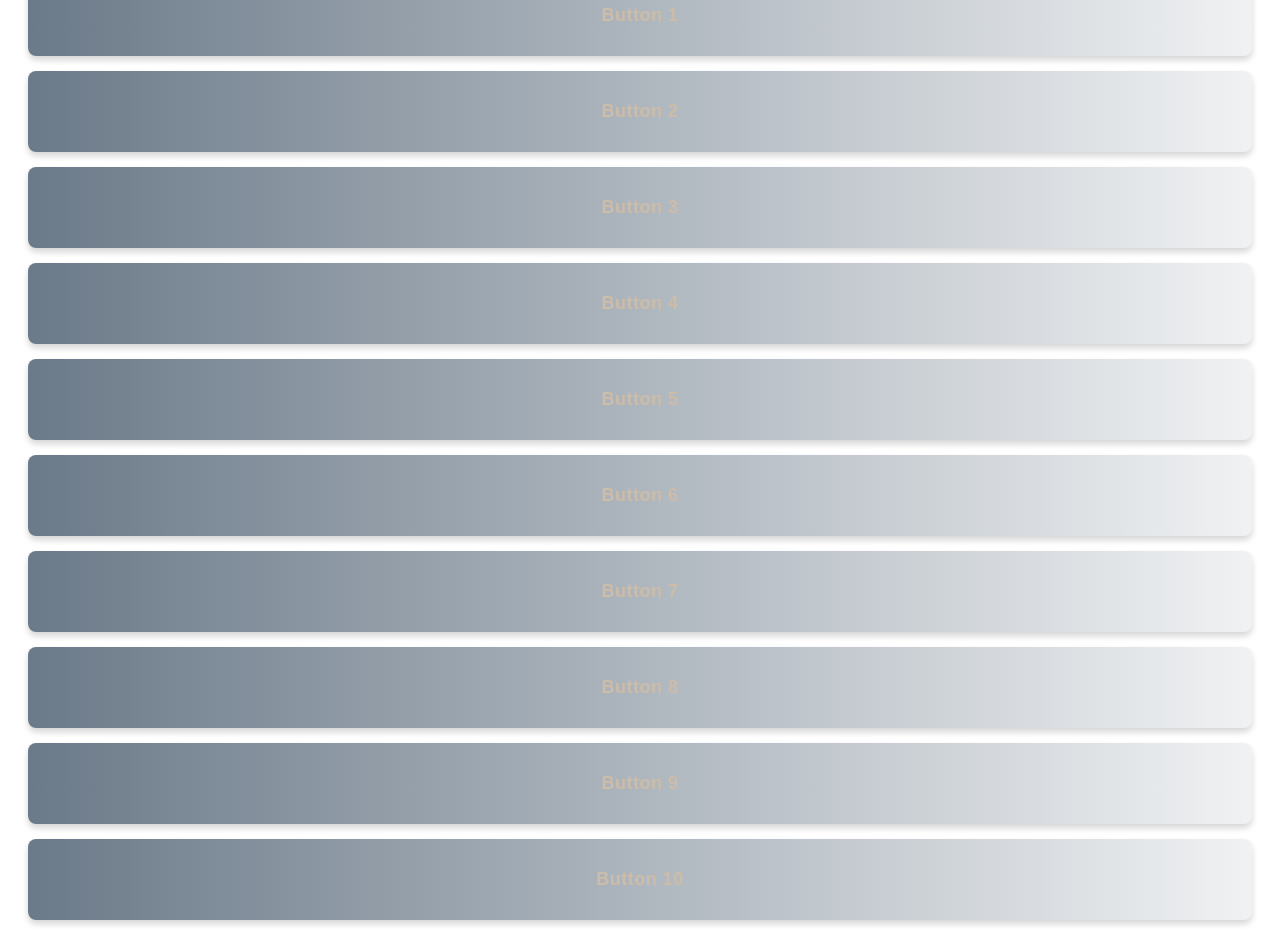
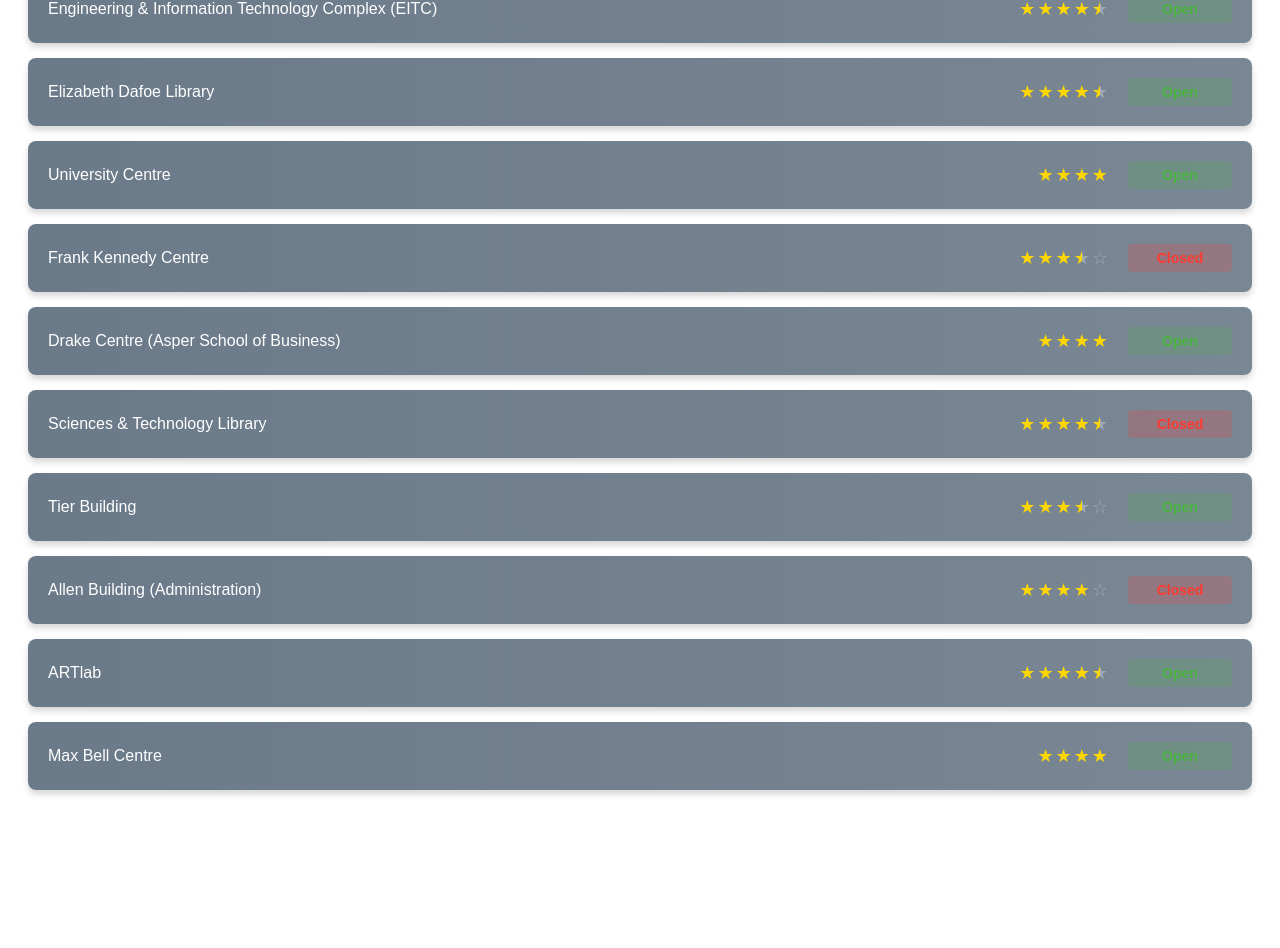
Before and after one commit to Martearo/Comp-3020-UM-Study-bruh-, a plain HTML site: page index.html in a window 1280 px wide. Shown: the part 483-1431 px from the top of the page. After the commit the page ends 1301 px from the top, so only its background shows below. Drawn offline with Linux system fonts and the light colour scheme.

Commit message:
Major Change #1

```diff
--- /dev/null
+++ b/data/buildings.json
@@ -0,0 +1,64 @@
+{
+  "buildings": [
+    {
+      "name": "Engineering & Information Technology Complex (EITC)",
+      "rating": 4.5,
+      "isOpen": true,
+      "hours": "7:00 AM - 11:00 PM"
+    },
+    {
+      "name": "Elizabeth Dafoe Library",
+      "rating": 4.8,
+      "isOpen": true,
+      "hours": "8:00 AM - 10:00 PM"
+    },
+    {
+      "name": "University Centre",
+      "rating": 4.2,
+      "isOpen": true,
+      "hours": "7:00 AM - 11:00 PM"
+    },
+    {
+      "name": "Frank Kennedy Centre",
+      "rating": 3.9,
+      "isOpen": false,
+      "hours": "6:00 AM - 9:00 PM"
+    },
+    {
+      "name": "Drake Centre (Asper School of Business)",
+      "rating": 4.3,
+      "isOpen": true,
+      "hours": "7:30 AM - 10:00 PM"
+    },
+    {
+      "name": "Sciences & Technology Library",
+      "rating": 4.6,
+      "isOpen": false,
+      "hours": "8:00 AM - 9:00 PM"
+    },
+    {
+      "name": "Tier Building",
+      "rating": 3.7,
+      "isOpen": true,
+      "hours": "7:00 AM - 6:00 PM"
+    },
+    {
+      "name": "Allen Building (Administration)",
+      "rating": 4.0,
+      "isOpen": false,
+      "hours": "8:30 AM - 4:30 PM"
+    },
+    {
+      "name": "ARTlab",
+      "rating": 4.7,
+      "isOpen": true,
+      "hours": "8:00 AM - 10:00 PM"
+    },
+    {
+      "name": "Max Bell Centre",
+      "rating": 4.1,
+      "isOpen": true,
+      "hours": "6:00 AM - 11:00 PM"
+    }
+  ]
+}
--- a/index.html
+++ b/index.html
@@ -16,15 +16,13 @@
       </button>
       <div class="logo">Undecided Website Name!<span class="star">*</span></div>
       <form class="searchbar-form">
-        <input class="searchbar-input" type="text" placeholder="things to do, nail salons, plumber">
+        <div class="search-input-wrapper">
+          <svg class="search-icon" viewBox="0 0 24 24" width="18" height="18"><circle cx="11" cy="11" r="8" stroke="none" fill="#666"/><path d="M21 21l-4.35-4.35" stroke="#666" stroke-width="2" stroke-linecap="round"/></svg>
+          <input class="searchbar-input" type="text" placeholder="things to do, nail salons, plumber">
+        </div>
         <div class="searchbar-divider"></div>
         <input class="searchbar-location" type="text" placeholder="Winnipeg, MB">
-        <button class="searchbar-btn" type="submit">
-          <svg viewBox="0 0 24 24" width="22" height="22" fill="white"><circle cx="11" cy="11" r="8" stroke="none"/><path d="M21 21l-4.35-4.35" stroke="white" stroke-width="2" stroke-linecap="round"/></svg>
-        </button>
-        <button class="sort-btn" type="button" title="Sort">
-          <svg width="22" height="22" viewBox="0 0 24 24" fill="none" stroke="currentColor" stroke-width="2" stroke-linecap="round" stroke-linejoin="round"><line x1="3" y1="18" x2="21" y2="18"/><line x1="3" y1="12" x2="17" y2="12"/><line x1="3" y1="6" x2="11" y2="6"/></svg>
-        </button>
+        <button class="sort-btn" type="button">Sort</button>
       </form>
     </div>
     <div class="top-image">
@@ -33,18 +31,10 @@
       </div>
     </div>
 
-    <div class="content">
-      <button class="wide-button">Button 1</button>
-      <button class="wide-button">Button 2</button>
-      <button class="wide-button">Button 3</button>
-      <button class="wide-button">Button 4</button>
-      <button class="wide-button">Button 5</button>
-      <button class="wide-button">Button 6</button>
-      <button class="wide-button">Button 7</button>
-      <button class="wide-button">Button 8</button>
-      <button class="wide-button">Button 9</button>
-      <button class="wide-button">Button 10</button>
+    <div class="content" id="buildingsList">
+      <!-- Buildings will be populated by JavaScript -->
     </div>
+    <script src="js/buildings.js"></script>
     <script>
       const container = document.getElementById('imageContainer');
       const image = document.getElementById('panZoomImage');
--- /dev/null
+++ b/js/buildings.js
@@ -0,0 +1,65 @@
+async function loadBuildings() {
+    try {
+        const response = await fetch('data/buildings.json');
+        const data = await response.json();
+        const buildingsContainer = document.getElementById('buildingsList');
+
+        data.buildings.forEach(building => {
+            const button = document.createElement('button');
+            button.className = 'wide-button';
+
+            // Create the building name element
+            const nameSpan = document.createElement('span');
+            nameSpan.className = 'building-name';
+            nameSpan.textContent = building.name;
+
+            // Create the star rating element
+            const ratingSpan = document.createElement('span');
+            ratingSpan.className = 'building-rating';
+            const fullStars = Math.floor(building.rating);
+            const hasHalfStar = building.rating % 1 >= 0.5;
+
+            // Add full stars
+            for (let i = 0; i < fullStars; i++) {
+                const star = document.createElement('span');
+                star.className = 'star';
+                star.textContent = '★';
+                ratingSpan.appendChild(star);
+            }
+
+            // Add half star if needed
+            if (hasHalfStar) {
+                const halfStar = document.createElement('span');
+                halfStar.className = 'star half';
+                halfStar.textContent = '★';
+                ratingSpan.appendChild(halfStar);
+            }
+
+            // Add empty stars to make total of 5
+            const emptyStars = 5 - Math.ceil(building.rating);
+            for (let i = 0; i < emptyStars; i++) {
+                const emptyStar = document.createElement('span');
+                emptyStar.className = 'star empty';
+                emptyStar.textContent = '☆';
+                ratingSpan.appendChild(emptyStar);
+            }
+
+            // Create the status element
+            const statusSpan = document.createElement('span');
+            statusSpan.className = `building-status ${building.isOpen ? 'open' : 'closed'}`;
+            statusSpan.textContent = building.isOpen ? 'Open' : 'Closed';
+
+            // Add all elements to the button
+            button.appendChild(nameSpan);
+            button.appendChild(ratingSpan);
+            button.appendChild(statusSpan);
+
+            buildingsContainer.appendChild(button);
+        });
+    } catch (error) {
+        console.error('Error loading buildings:', error);
+    }
+}
+
+// Load buildings when the page loads
+document.addEventListener('DOMContentLoaded', loadBuildings);
--- a/style.css
+++ b/style.css
@@ -81,17 +81,31 @@
   background: #fff;
   border-radius: 10px;
   box-shadow: 0 2px 8px rgba(32,30,31,0.10);
-  padding: 4px 4px 4px 18px;
+  padding: 4px;
   min-width: 600px;
   max-width: 900px;
   width: 60vw;
 }
+
+.search-input-wrapper {
+  position: relative;
+  flex: 2;
+  display: flex;
+  align-items: center;
+}
+
+.search-icon {
+  position: absolute;
+  left: 12px;
+  pointer-events: none;
+}
+
 .searchbar-input {
   border: none;
   outline: none;
   font-size: 1.1rem;
-  padding: 10px 8px 10px 0;
-  flex: 2;
+  padding: 10px 8px 10px 40px;
+  width: 100%;
   background: transparent;
   color: var(--deep-black);
 }
@@ -176,23 +190,20 @@
 .content {
   margin-top: 30px;
 .sort-btn {
-  background: #fff;
-  border: 1px solid var(--taupe);
-  border-radius: 7px;
-  width: 48px;
-  height: 44px;
+  border: none;
+  border-radius: 4px;
+  padding: 8px 16px;
   margin-left: 10px;
-  display: flex;
-  align-items: center;
-  justify-content: center;
+  margin-right: 4px;
+  background: transparent;
+  color: var(--dusty-blue);
+  font-size: 1rem;
   cursor: pointer;
-  transition: background 0.2s, border 0.2s;
-  color: var(--taupe);
+  transition: background-color 0.2s;
 }
+
 .sort-btn:hover {
-  background: var(--taupe);
-  color: #fff;
-  border: 1px solid var(--taupe);
+  background-color: rgba(107, 122, 137, 0.1);
 }
   padding: 20px;
   display: flex;
@@ -203,24 +214,75 @@
 /* Style for the wide buttons */
 .wide-button {
   width: 100%;
-  padding: 30px;
-  font-size: 18px;
-  background: linear-gradient(to right, var(--dusty-blue) 0%, rgba(107, 122, 137, 0.1) 100%);
-  color: var(--concrete);
+  padding: 20px;
+  font-size: 16px;
+  background: linear-gradient(to right, var(--dusty-blue) 0%, rgba(107, 122, 137, 0.9) 100%);
+  color: white;
   border: none;
   border-radius: 8px;
   cursor: pointer;
   transition: all 0.3s ease;
   box-shadow: 0 4px 6px rgba(32,30,31,0.18);
   position: relative;
-  overflow: hidden;
-  font-weight: 600;
-  letter-spacing: 0.5px;
+  display: flex;
+  align-items: center;
+  justify-content: space-between;
+  text-align: left;
+  font-weight: 500;
 }
 
 .wide-button:hover {
-  background: linear-gradient(to right, var(--taupe) 0%, rgba(103, 92, 90, 0.1) 100%);
-  color: var(--deep-black);
+  background: linear-gradient(to right, var(--dusty-blue) 0%, var(--dusty-blue) 100%);
   box-shadow: 0 6px 8px rgba(32,30,31,0.28);
   transform: translateY(-2px);
 }
+
+.building-name {
+  flex: 1;
+  margin-right: 20px;
+  white-space: nowrap;
+  overflow: hidden;
+  text-overflow: ellipsis;
+}
+
+.building-rating {
+  display: flex;
+  align-items: center;
+  gap: 2px;
+  margin: 0 20px;
+}
+
+.star {
+  color: #ffd700;
+  font-size: 18px;
+}
+
+.star.empty {
+  color: rgba(255, 255, 255, 0.3);
+}
+
+.star.half {
+  position: relative;
+  background: linear-gradient(to right, #ffd700 50%, rgba(255, 255, 255, 0.3) 50%);
+  -webkit-background-clip: text;
+  -webkit-text-fill-color: transparent;
+}
+
+.building-status {
+  padding: 6px 12px;
+  border-radius: 4px;
+  font-size: 14px;
+  font-weight: 600;
+  min-width: 80px;
+  text-align: center;
+}
+
+.building-status.open {
+  background-color: rgba(75, 181, 67, 0.2);
+  color: #4BB543;
+}
+
+.building-status.closed {
+  background-color: rgba(255, 59, 48, 0.2);
+  color: #FF3B30;
+}
```
